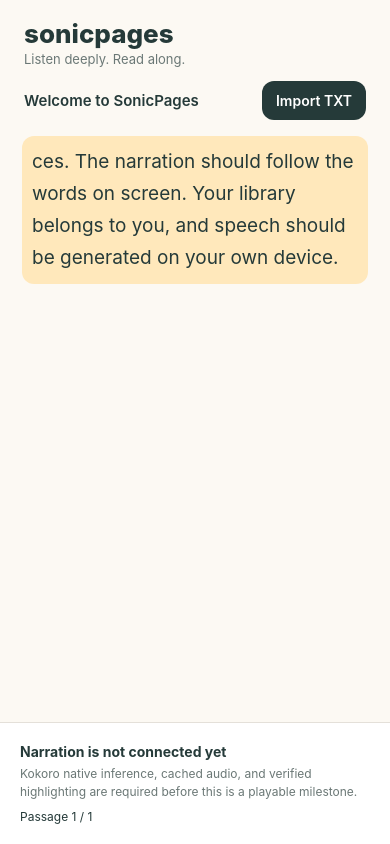
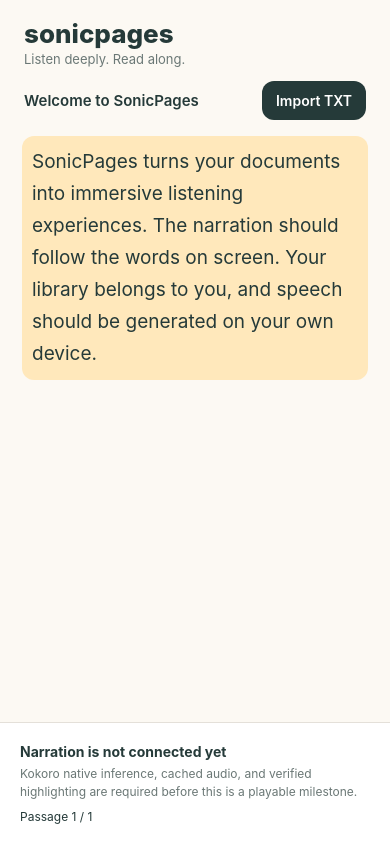
Before and after one commit to Parado-xy/SonicPages, a React Native app in the folder mobile/: screen / in a window 390 px wide. Built offline with nearby package versions, Linux system fonts and the light colour scheme.

Commit message:
mobile: correct newline-aware sentence splitting

```diff
--- a/mobile/src/reader/chunks.ts
+++ b/mobile/src/reader/chunks.ts
@@ -4,7 +4,7 @@ import type { SpeechChunk } from "../speech/types";
 export function splitIntoChunks(documentId: string, text: string, maxLength = 320): SpeechChunk[] {
   if (maxLength < 32) throw new Error("maxLength must be >= 32");
   const chunks: SpeechChunk[] = [];
-  const re = /[^.!?\\n]+(?:[.!?]+|\\n|$)/g;
+  const re = /[^.!?\n]+(?:[.!?]+|\n|$)/g;
   let match: RegExpExecArray | null;
   let start = -1;
   let end = -1;
```
